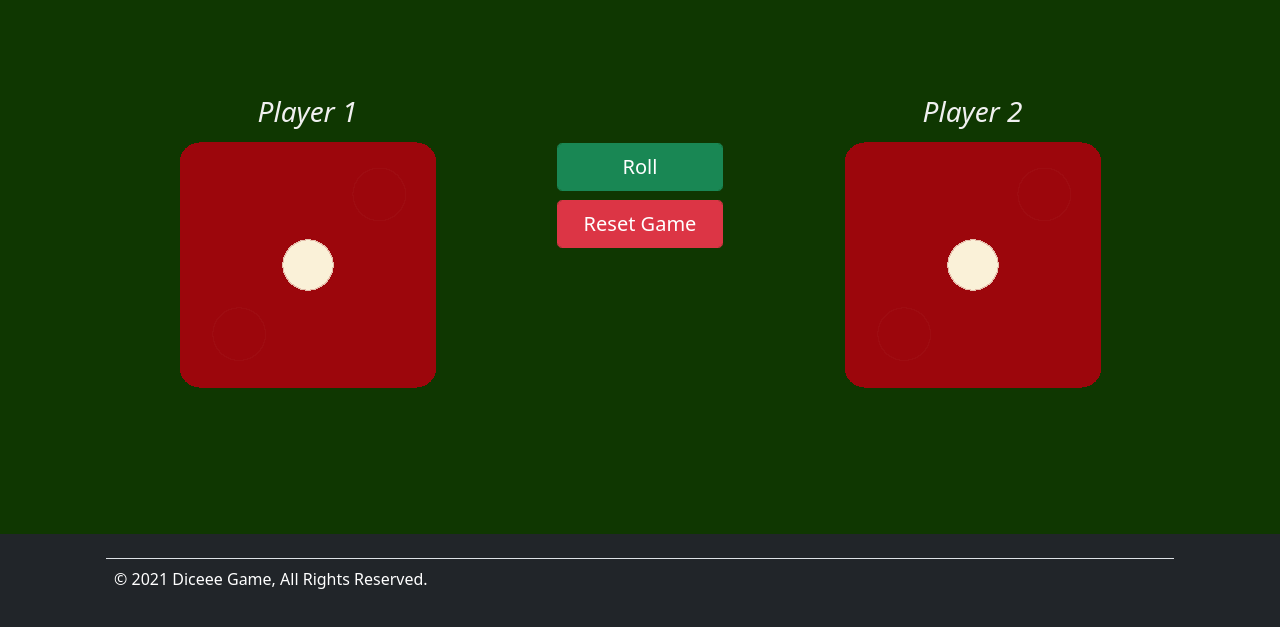
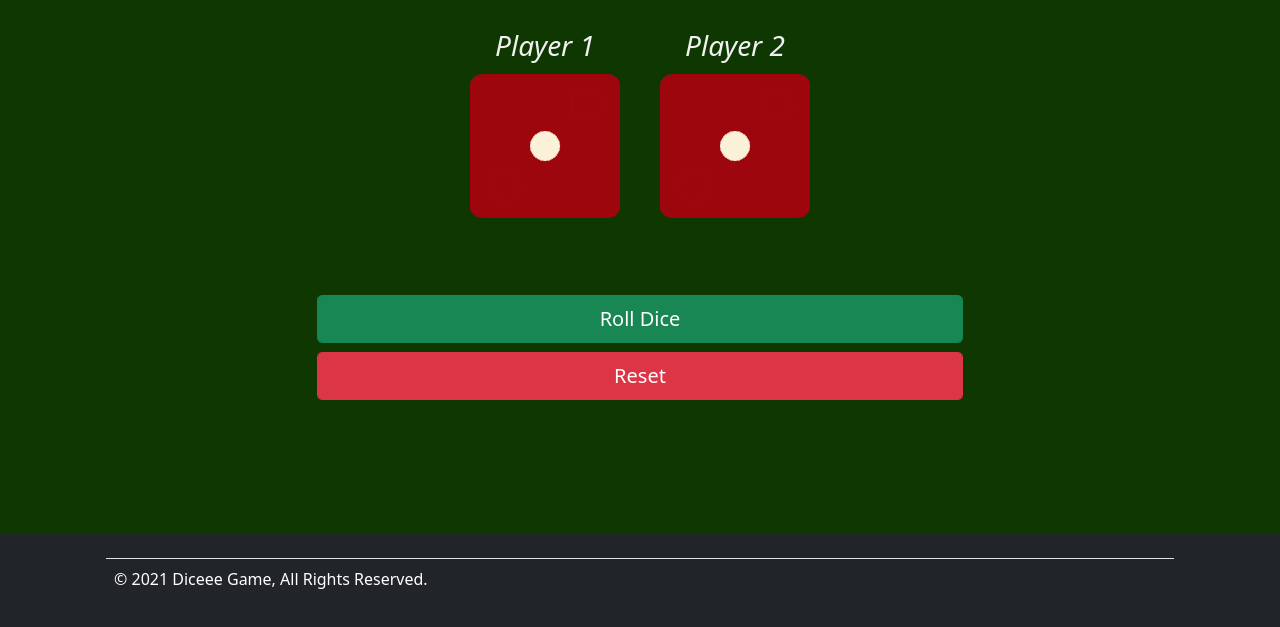
Before and after one commit to prakhar-srivastava-1/dumb-dice-game, a plain HTML site: page index.html in a window 1280 px wide. Shown: the part 161-788 px from the top of the page. Drawn offline with nearby package versions, Linux system fonts and the light colour scheme.

Commit message:
bug fixes and resizing

```diff
--- a/index.html
+++ b/index.html
@@ -11,31 +11,36 @@
     <main class="container-fluid mb-4">
       <div class="jumbotron d-inline text-center p-5">
           <h1 class="heading">Diceee Game!</h1>
-          <h2 class="result invisible" id="result"><br></h2>
       </div>
       <div class="container">
         <div class="row text-center game-area">
-          <div class="col-md-5">
+          <div class="offset-md-4 offset-xl-4 offset-lg-4 col-md-2 col-lg-2 col-xl-2 col-sm-6">
             <h3>Player 1</h3>
-            <img id="playerOneDice" class="img img-fluid" src="images/dice1.png" alt="">
+            <img id="playerOneDice" class="" src="images/dice1.png" alt="">
           </div>
+
           <div class="col-md-2">
+            <h3>Player 2</h3>
+            <img id="playerTwoDice" class="" src="images/dice1.png" alt="">
+          </div>
+        </div>
+        <div class="container text-center mt-4">
+          <h3 class="result invisible" id="result"><br></h3>
+        </div>
+        <div class="container text-center buttons">
           <button type="button" name="roll-dice" id="roll-dice"
-            class="mt-5 p-2 form-control btn btn-lg btn-success align-text-bottom"
+          class="mt-2 p-2 btn btn-lg btn-success form-control align-text-bottom"
           onclick="rollDice()">
-              Roll
+            Roll Dice
           </button>
           <br>
           <button type="button" name="roll-dice" id="roll-dice"
-            class="mt-2 p-2 form-control btn btn-lg btn-danger align-text-bottom"
+          class="mt-2 p-2 btn btn-lg form-control btn-danger align-text-bottom"
           onclick="resetGame()">
-              Reset Game
+           Reset
           </button>
         </div>
-          <div class="col-md-5">
-            <h3>Player 2</h3>
-            <img id="playerTwoDice" class="img img-fluid" src="images/dice1.png" alt="">
-          </div>
+
         </div>
       </div>
     </main>
--- a/style.css
+++ b/style.css
@@ -16,12 +16,16 @@ body {
 
 .result {
   color: #fff;
-  font-size: 3rem;
+  /* font-size: 3rem; */
 }
 
 .game-area {
   color: #f0f0f0;
   font-style: italic;
+}
+
+.buttons {
+  width:60%;
 }
 
 .roll-dice {
@@ -43,5 +47,5 @@ footer {
 }
 
 img {
-  max-width: 200px;
+  width: 150px;
 }
```
Lines whose indentation alone changed are shown as unchanged.
